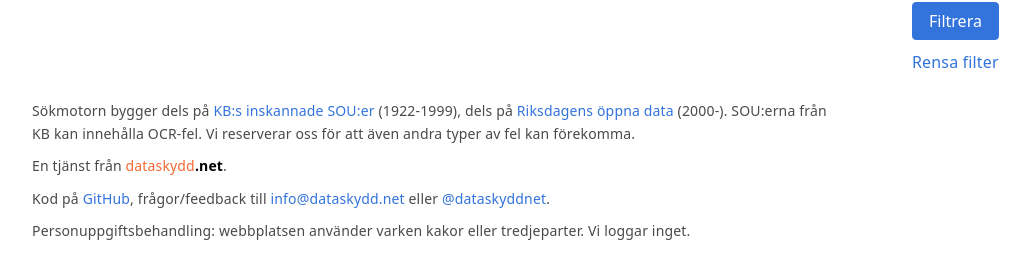
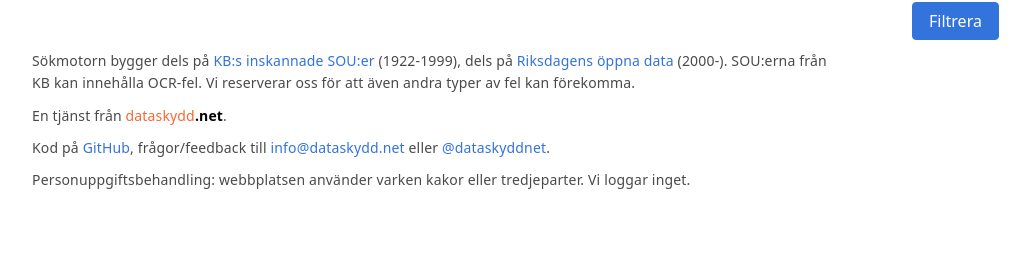
Before and after one commit to andersju/sou-dataskydd, a Flask app: template templates/sou/front.html in a window 1280 px wide. Shown: the part 224-503 px from the top of the page, without its empty margins (68-1098 px from the left). Run offline with Flask 2, Linux system fonts and the light colour scheme; the template is opened without the code that fills it, so the values that code supplies are empty; style sheets or scripts are compiled from the project's sources; some libraries are stand-ins or nearby versions.

Commit message:
Remove 'Rensa filter' link from sidebar

```diff
--- a/ingest.py
+++ b/ingest.py
@@ -115,7 +115,7 @@ def generate_actions(json_path):
 
 def main():
     if len(sys.argv) < 2:
-        print(f"Usage: {sys.argv[0]} <path with JSON files to import>")
+        print(f"Usage: {sys.argv[0]} <path with JSON files to import> [true]")
         sys.exit(1)
 
     move_files = False
--- a/templates/sou/front.html
+++ b/templates/sou/front.html
@@ -45,7 +45,4 @@
     {% endwith %}
     <button class="button is-small is-info">Filtrera</button>
 </form>
-<p>
-    <a href="/">Rensa filter</a>
-</p>
 {% endblock %}
```
